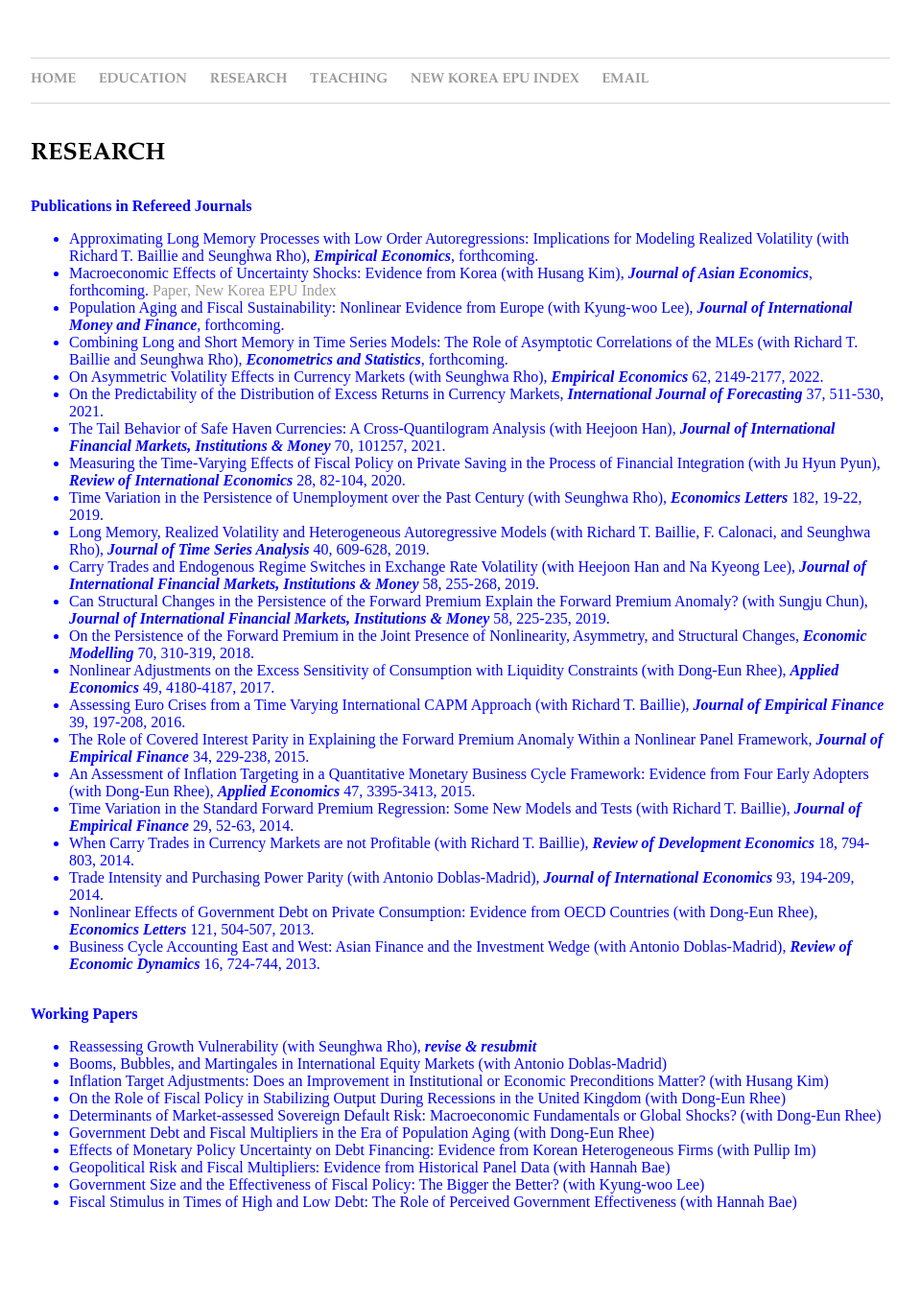
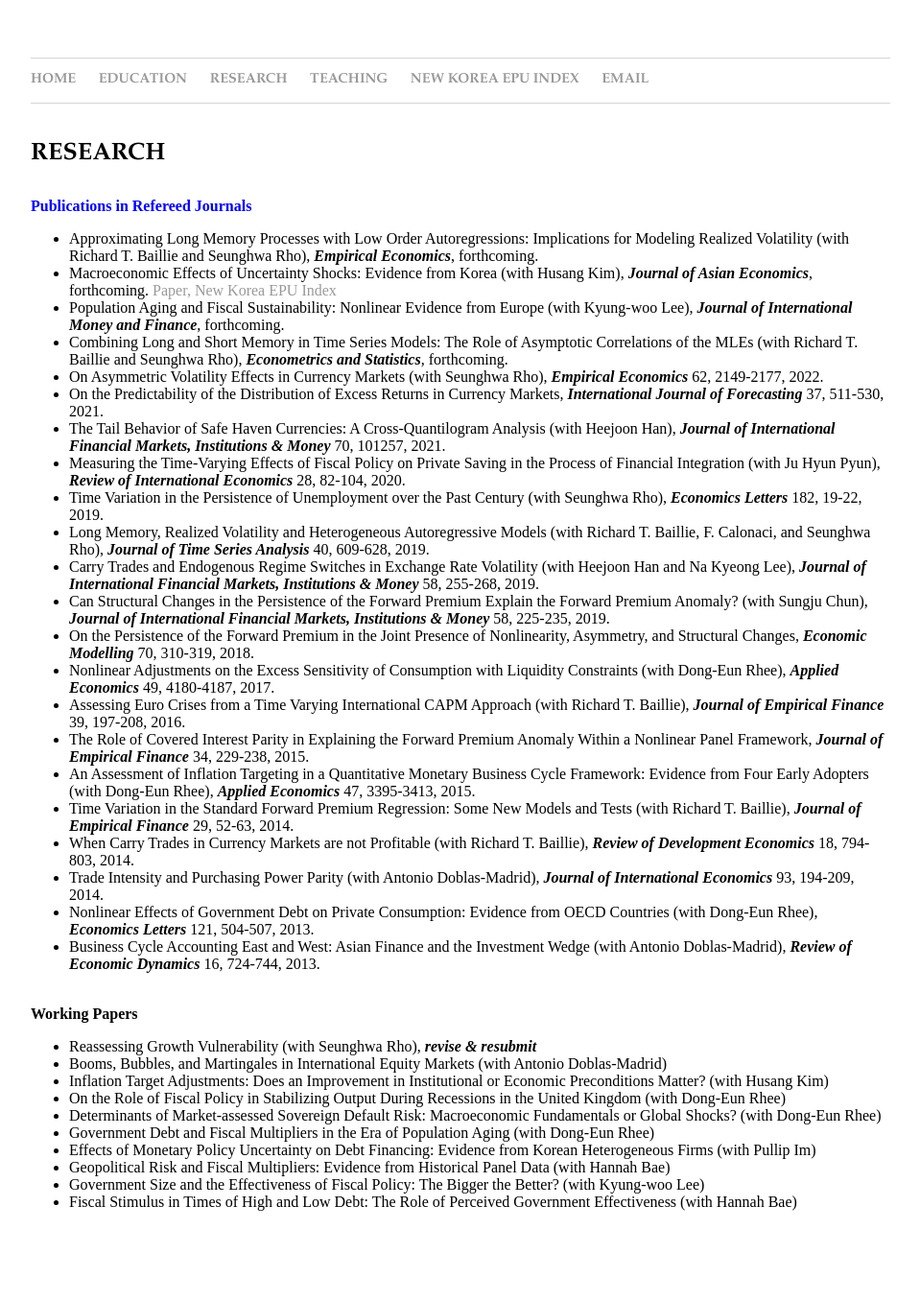
Before and after one commit to dooyeoncho/dooyeoncho.github.io, a Jekyll site: the page built from pages/research.html, in a window 1280 px wide. Shown: the whole page at 96% size, without its empty margins (160-1119 px from the left). Built offline with Jekyll 4.4.1, drawn with Linux system fonts in a browser that asks for light colours.

Commit message:
Update research.html

```diff
--- a/pages/research.html
+++ b/pages/research.html
@@ -12,7 +12,7 @@
 <h1 class="headerstyle">Research</h1>
 </div>
 
-<div><b><font color="blue">Publications in Refereed Journals</b>
+<div><b><font color="blue">Publications in Refereed Journals</font></b>
 		<ul>
 			<li>Approximating Long Memory Processes with Low Order Autoregressions: Implications for Modeling Realized Volatility (with Richard T. Baillie and Seunghwa Rho), <em property="italic"><b>Empirical Economics</b></em>, forthcoming.</li>
 			<li>Macroeconomic Effects of Uncertainty Shocks: Evidence from Korea (with Husang Kim), <em property="italic"><b>Journal of Asian Economics</b></em>, forthcoming. <a href="https://www.sciencedirect.com/science/article/pii/S1049007822001270">Paper,</a> <a href="https://dooyeoncho.github.io/pages/new_korea_epu_index.html">New Korea EPU Index</a></li>
```
